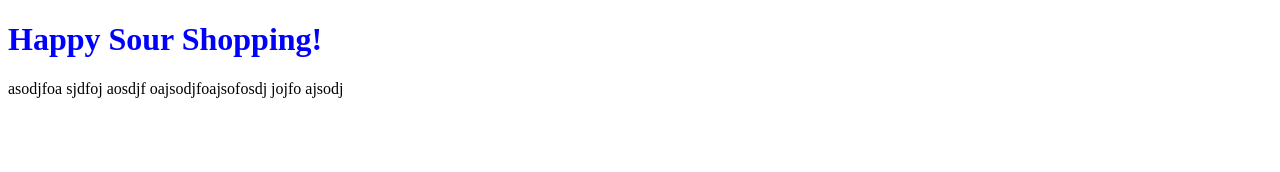
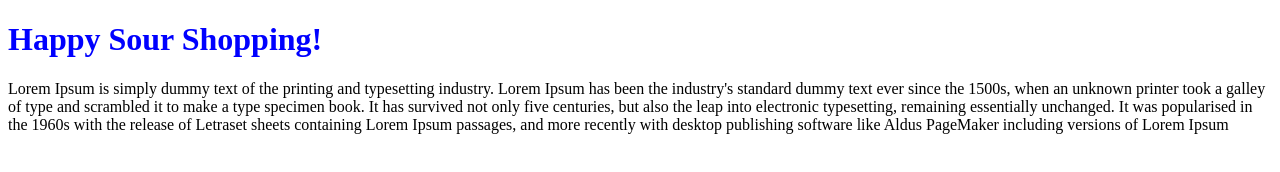
Before and after one commit to aquariuz95/oran-pasar, a plain HTML site: page index.html in a window 1280 px wide. Drawn offline with Linux system fonts and the light colour scheme.

Commit message:
Add Lorem Ipsum paragraph

```diff
--- a/index.html
+++ b/index.html
@@ -7,7 +7,9 @@
   </head>
   <body>
     <h1>Happy Sour Shopping!</h1>
-    <p>asodjfoa sjdfoj aosdjf oajsodjfoajsofosdj jojfo ajsodj</p>
+    <p>
+		Lorem Ipsum is simply dummy text of the printing and typesetting industry. Lorem Ipsum has been the industry's standard dummy text ever since the 1500s, when an unknown printer took a galley of type and scrambled it to make a type specimen book. It has survived not only five centuries, but also the leap into electronic typesetting, remaining essentially unchanged. It was popularised in the 1960s with the release of Letraset sheets containing Lorem Ipsum passages, and more recently with desktop publishing software like Aldus PageMaker including versions of Lorem Ipsum
+	</p>
     <script src="" charset="utf-8"></script>
   </body>
 </html>
```
